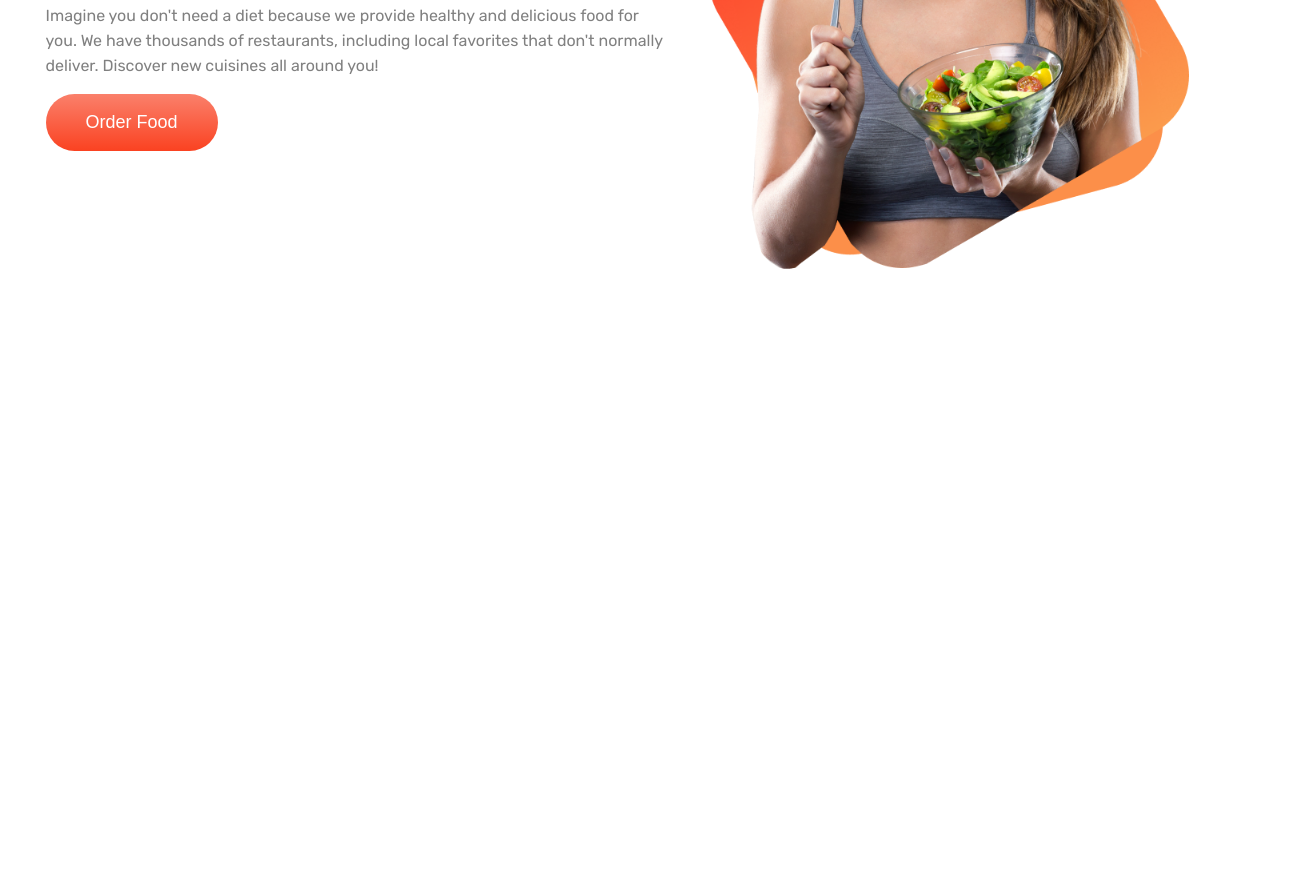
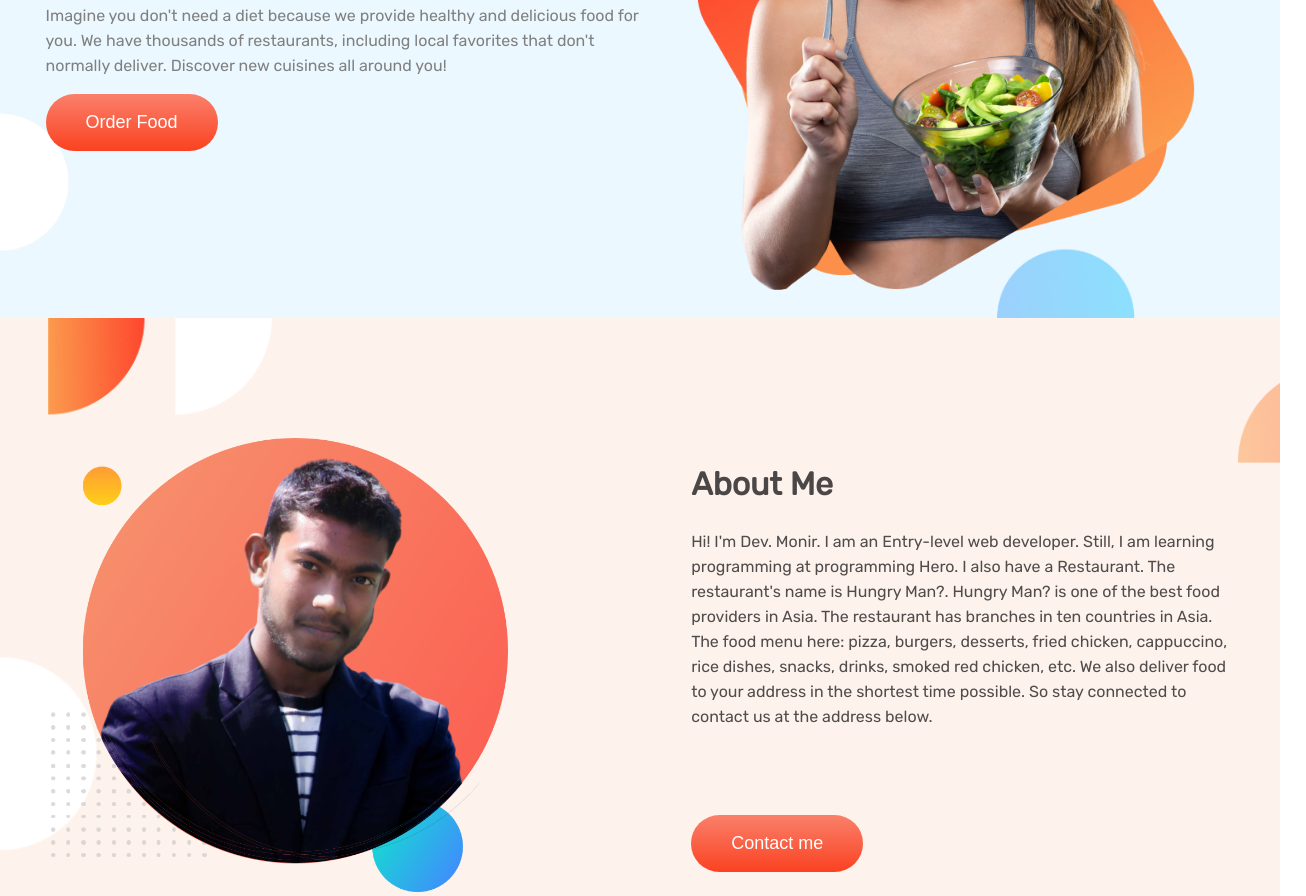
Before and after one commit to monirujjamansana15/my-1st-assignment, a plain HTML site: page index.html in a window 1280 px wide. Shown: the part 306-1202 px from the top of the page, 1306 px wide, since content can reach past the window. Before the commit the page ends 800 px from the top, so only its background shows below. Drawn offline with Linux system fonts and the light colour scheme.

Commit message:
middle-sec-added

```diff
--- a/index.html
+++ b/index.html
@@ -14,6 +14,7 @@
 
 <body>
     <section class="header-sec">
+        <div id="header-sec-wrapper">
             <div id="header-style" class="header-content">
 
                 <h1><span>Skip</span> The Diet,</h1>
@@ -32,6 +33,21 @@
             <div class="header-content">
                 <img src="images/female/Group 8425.png" alt="">
             </div>
+        </div>
+    </section>
+    <section class="middle-sec">
+        <div class="middle-content">
+            <img src="images/male/my-bg.png" alt="">
+        </div>
+        <div class="middle-content">
+            <h2>About Me</h2>
+            <p>
+                Hi! I'm Dev. Monir. I am an Entry-level web developer. Still, I am learning programming at programming Hero. I also have a Restaurant. The restaurant's name is Hungry Man?. Hungry Man? is one of the best food providers in Asia. The restaurant has branches in ten countries in Asia. The food menu here: pizza, burgers, desserts, fried chicken, cappuccino, rice dishes, snacks, drinks, smoked red chicken, etc. We also deliver food to your address in the shortest time possible. So stay connected to contact us at the address below.
+            </p>
+            <button id="btn-style">
+                <a href="#">Contact me</a>
+            </button>
+        </div>
     </section>
 </body>
 
--- a/style.css
+++ b/style.css
@@ -5,11 +5,14 @@ body
 }
 .header-sec
 {
+    width: 100%;
+    background-image: url(images/shapes/Frame\ 57.jpg);
+    background-repeat: no-repeat;
+    background-size: cover;
+}
+#header-sec-wrapper{
     display: flex;
     margin-left: 2%;
-    width: 100%;
-
-
 }
 .header-content h1 span{
     color: rgb(250, 179, 48);
@@ -29,7 +32,7 @@ body
     width: 50%;
 }
 .header-content img{
-    width: 85%;
+    width: 90%;
 }
 #header-style{
     margin: 50px 20px ;
@@ -46,3 +49,32 @@ button{
     border-radius: 50px;
 
 }
+.middle-sec{
+    background-image: url(images/shapes/7.png);
+    background-repeat: no-repeat;
+    background-size: cover;
+    display: flex;
+
+    padding-top: 120px;
+}
+.middle-content{
+    margin-left: 4%;
+    margin-right: 4%;
+    width: 50%;
+    text-align: left;
+}
+.middle-content img{
+    width: 85%;
+
+}
+.middle-content h2{
+    font-size: 32px;
+    color: rgb(75, 71, 71);
+}
+.middle-content p{
+    line-height: 25px;
+    color: rgb(80, 76, 76);
+}
+#btn-style{
+    margin-top: 70px;
+}
```
Also changed, not shown: images/male/my-bg.png (added). Lines whose indentation alone changed are shown as unchanged.
